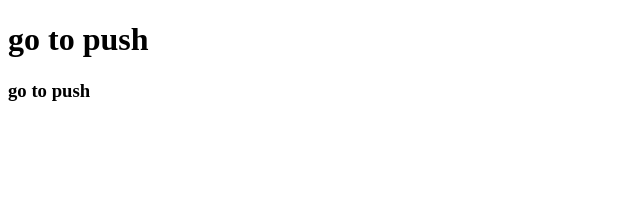
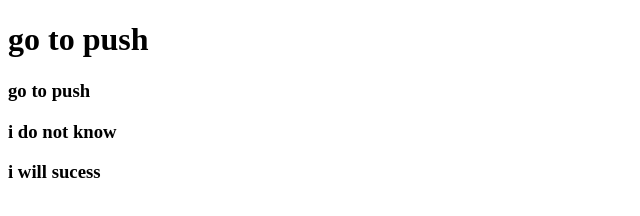
Before and after one commit to sishamim1234/second-repo, a plain HTML site: page index.html in a window 1280 px wide. Shown: the whole page, without its empty margins (0-640 px from the left). Drawn offline with Linux system fonts and the light colour scheme.

Commit message:
added header

```diff
--- a/index.html
+++ b/index.html
@@ -9,5 +9,7 @@
 <body>
     <h1> go to push</h1>
     <h3> go to push</h3>
+    <h3>i do not know</h3>
+    <h3>i will sucess</h3>
 </body>
 </html>
```
